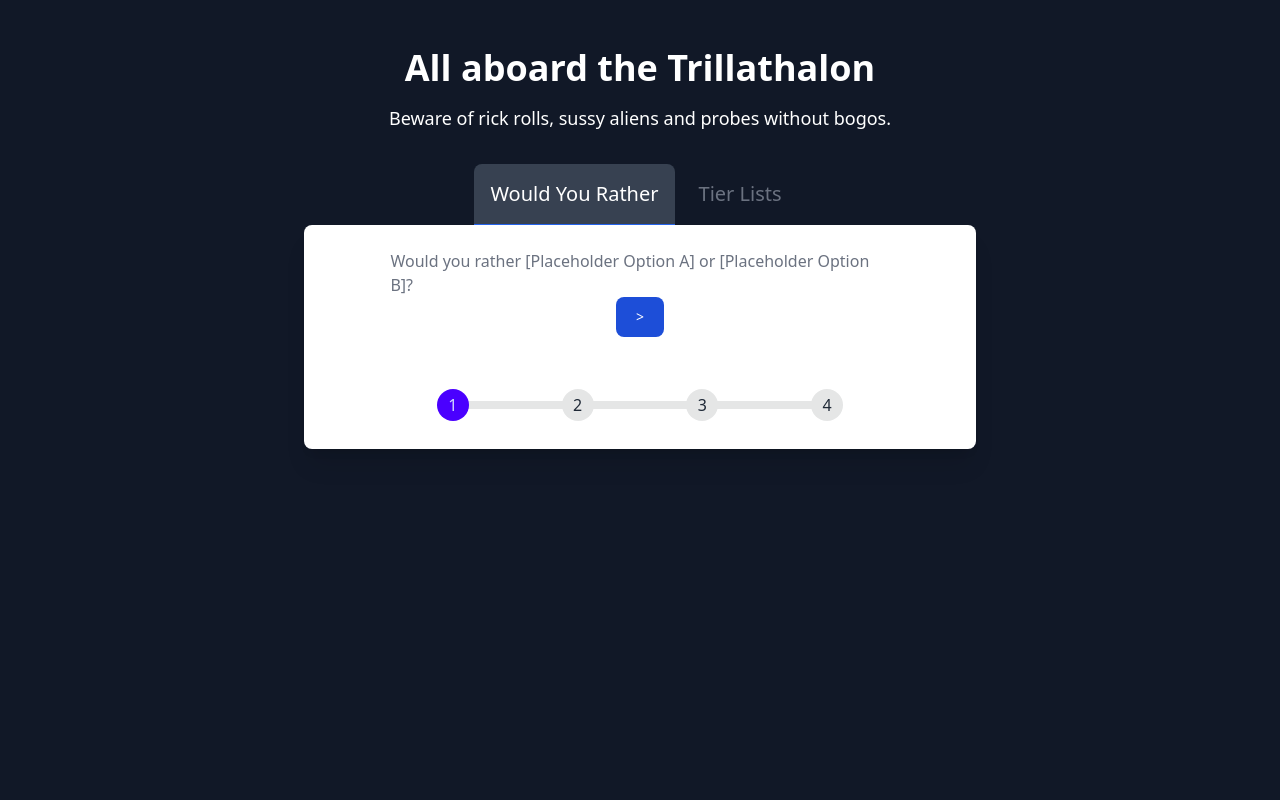
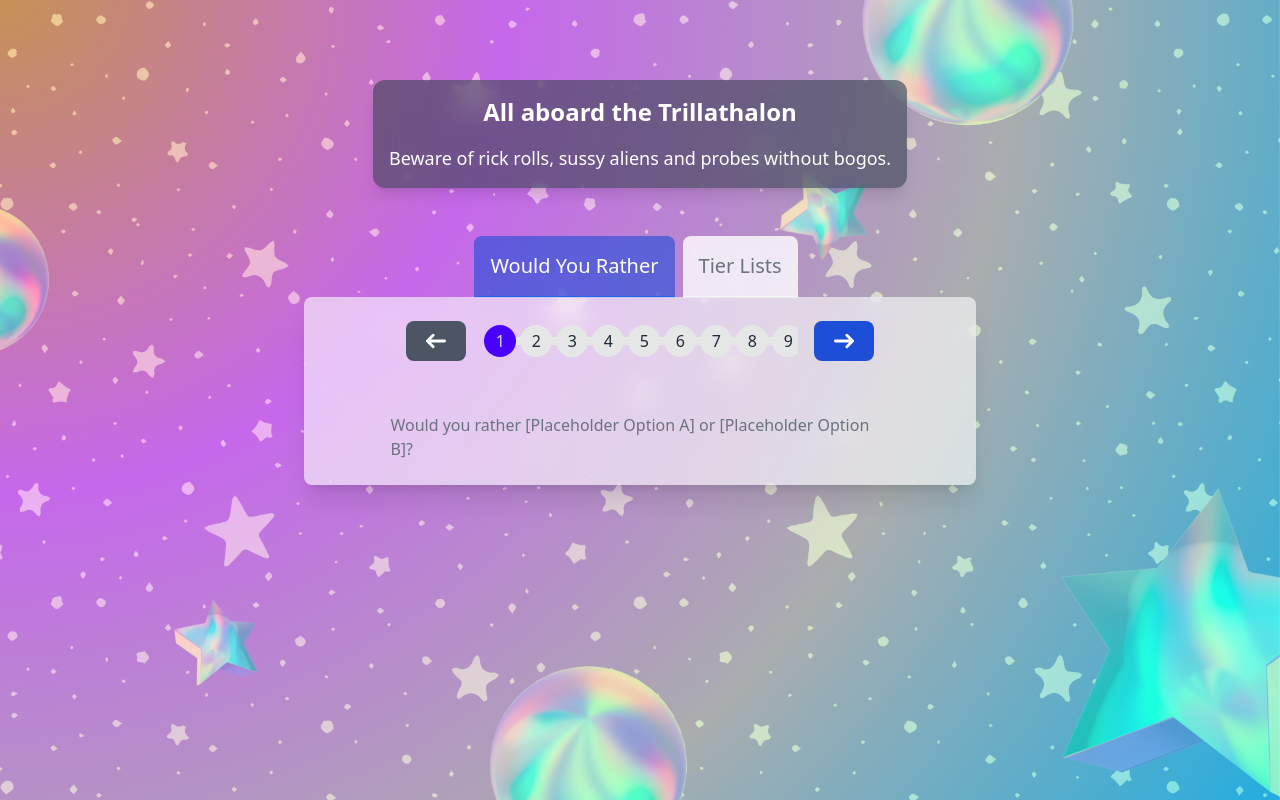
Before and after one commit to volatilevortex/Trillathalon, a plain HTML site: page index.html in a window 1280 px wide. Drawn offline with nearby package versions, Linux system fonts and the light colour scheme.

Commit message:
Update style

```diff
--- a/index.html
+++ b/index.html
@@ -4,27 +4,29 @@
     <meta charset="UTF-8">
     <meta name="viewport" content="width=device-width, initial-scale=1.0">
     <title>Trillathalon</title>
-    <script src="script.js"></script>
     <script src="https://cdn.tailwindcss.com"></script>
+    <link href="styles.css" rel="stylesheet" type="text/css" />
     <link href="https://cdn.jsdelivr.net/npm/daisyui@4.12.2/dist/full.min.css" rel="stylesheet" type="text/css" />
     <script src="https://cdnjs.cloudflare.com/ajax/libs/flowbite/2.3.0/flowbite.min.js"></script>
     <style>
         @import url('https://fonts.googleapis.com/css2?family=Inter:wght@400;500;600;700&display=swap');
     </style>
 </head>
-<body class="bg-gray-900 h-full text-white font-sans">
-<div class="flex flex-col items-center py-12">
-    <h1 class="text-4xl font-bold mb-4">All aboard the Trillathalon</h1>
-    <p class="text-lg mb-8">Beware of rick rolls, sussy aliens and probes without bogos.</p>
+<body class="h-full text-white font-sans" style="background-image: url('assets/bg.png'); background-size: cover; background-position: center;">
+<div class="flex flex-col items-center py-12 h-2/3">
+    <div class="flex flex-col items-center m-8 mb-12 p-4 backdrop-blur-md rounded-xl bg-gray-700/60 shadow-lg">
+        <h1 class="text-2xl font-bold mb-4">All aboard the Trillathalon</h1>
+        <p class="text-lg">Beware of rick rolls, sussy aliens and probes without bogos.</p>
+    </div>
 
     <div class="w-full max-w-2xl">
         <div>
             <ul class="flex flex-row -mb-px text-xl font-medium text-center justify-center w-full inline-flex" id="default-tab" data-tabs-toggle="#default-tab-content" role="tablist">
                 <li class="me-2" role="presentation">
-                    <button class="inline-block p-4 border-b-2 rounded-t-lg transition-all duration-300
+                    <button class="inline-block p-4 border-b-2 rounded-t-lg transition-all duration-300 bg-white/80 dark:bg-gray-800/80 backdrop-blur-md
                                        hover:text-gray-600 hover:border-gray-300 dark:hover:text-gray-300
-                                       text-gray-500 dark:text-gray-400
-                                       aria-selected:bg-gray-700 dark:aria-selected:bg-gray-700
+                                       text-gray-300 dark:text-gray-200
+                                       aria-selected:bg-blue-700/60 dark:aria-selected:bg-blue-700/60
                                        aria-selected:text-white dark:aria-selected:text-white
                                        aria-selected:border-blue-600 dark:aria-selected:border-blue-500"
                             id="wyr-tab" data-tabs-target="#wyr" type="button" role="tab" aria-controls="wyr" aria-selected="true">
@@ -32,10 +34,10 @@
                     </button>
                 </li>
                 <li class="me-2" role="presentation">
-                    <button class="inline-block p-4 border-b-2 rounded-t-lg transition-all duration-300
+                    <button class="inline-block p-4 border-b-2 rounded-t-lg transition-all duration-300 bg-white/80 dark:bg-gray-800/80 backdrop-blur-md
                                        hover:text-gray-600 hover:border-gray-300 dark:hover:text-gray-300
-                                       border-transparent text-gray-500 dark:text-gray-400
-                                       aria-selected:bg-gray-700 dark:aria-selected:bg-gray-700
+                                       text-gray-300 dark:text-gray-200
+                                       aria-selected:bg-blue-700/60 dark:aria-selected:bg-blue-700/60
                                        aria-selected:text-white dark:aria-selected:text-white
                                        aria-selected:border-blue-600 dark:aria-selected:border-blue-500"
                             id="tl-tab" data-tabs-target="#tl" type="button" role="tab" aria-controls="tl" aria-selected="false">
@@ -46,26 +48,32 @@
         </div>
     </div>
 
-    <div id="default-tab-content" class="w-full mx-auto bg-white dark:bg-gray-800 rounded-lg shadow-xl p-6 max-w-2xl">
-        <div class="w-4/5 mx-auto block" id="wyr" role="tabpanel" aria-labelledby="wyr-tab">
+    <div id="default-tab-content" class="w-full h-full mx-auto bg-white/60 dark:bg-gray-800/60 rounded-lg shadow-xl p-6 max-w-2xl backdrop-blur-md shadow-lg">
+        <div class="w-4/5 mx-auto block flex flex-col justify-between h-full" id="wyr" role="tabpanel" aria-labelledby="wyr-tab">
+            <div class="w-full">
+                <div class="flex flex-row items-center justify-center">
+                    <button id="prev-wyr-btn" class="text-white bg-blue-700 hover:bg-blue-800 font-medium rounded-lg text-sm px-5 py-2.5 mx-4 dark:bg-blue-600 dark:hover:bg-blue-700 focus:outline-none dark:focus:ring-blue-800">
+                        <svg class="w-5 h-5" aria-hidden="true" xmlns="http://www.w3.org/2000/svg" viewBox="0 0 14 10">
+                            <path stroke="currentColor" stroke-linecap="round" stroke-linejoin="round" stroke-width="2" d="M13 5H1m0 0L5 1m-4 4L5 9"/>
+                        </svg>
+                    </button>
+                    <ul class="steps steps-horizontal w-full text-white" id="wyr-steps">
+                    </ul>
+                    <button id="next-wyr-btn" class="text-white bg-blue-700 hover:bg-blue-800 font-medium rounded-lg px-5 py-2.5 mx-4 dark:bg-blue-600 dark:hover:bg-blue-700 focus:outline-none dark:focus:ring-blue-800">
+                        <svg class="w-5 h-5" aria-hidden="true" xmlns="http://www.w3.org/2000/svg" viewBox="0 0 14 10">
+                            <path stroke="currentColor" stroke-linecap="round" stroke-linejoin="round" stroke-width="2" d="M1 5h12m0 0L9 1m4 4L9 9"/>
+                        </svg>
+                    </button>
+                </div>
+            </div>
             <p id="wyr-question-text" class="text-md text-gray-500 dark:text-gray-200">Testing this space</p>
-            <div class="flex flex-row items-center justify-center">
-                <button id="prev-wyr-btn" class="text-white bg-blue-700 hover:bg-blue-800 font-medium rounded-lg text-sm px-5 py-2.5 mx-4 dark:bg-blue-600 dark:hover:bg-blue-700 focus:outline-none dark:focus:ring-blue-800"><</button>
-                <button id="next-wyr-btn" class="text-white bg-blue-700 hover:bg-blue-800 font-medium rounded-lg text-sm px-5 py-2.5 mx-4 dark:bg-blue-600 dark:hover:bg-blue-700 focus:outline-none dark:focus:ring-blue-800">></button>
-            </div>
-            <div class="w-full mt-12">
-                <ul class="steps steps-horizontal w-full text-white">
-                    <li class="step step-primary" data-content="1"></li>
-                    <li class="step" data-content="2"></li>
-                    <li class="step" data-content="3"></li>
-                    <li class="step" data-content="4"></li>
-                </ul>
-            </div>
         </div>
         <div class="hidden w-4/5 mx-auto" id="tl" role="tabpanel" aria-labelledby="tl-tab">
             <p class="text-md text-gray-500 dark:text-gray-200">This is some placeholder content for the <strong class="font-medium text-gray-800 dark:text-white">Tier Lists tab</strong>. Clicking another tab will toggle the visibility of this one for the next.</p>
         </div>
     </div>
 </div>
+
+<script src="script.js"></script>
 </body>
 </html>
--- a/script.js
+++ b/script.js
@@ -1,4 +1,3 @@
-document.addEventListener('DOMContentLoaded', () => {
 const wyrQuestions = [
     "Would you rather [Placeholder Option A] or [Placeholder Option B]?",
     "Would you rather [Insert First Scenario Here] or [Insert Second Scenario Here]?",
@@ -7,11 +6,38 @@ document.addEventListener('DOMContentLoaded', () => {
     "Would you rather experience [Challenge A] or [Challenge B]?",
     "Would you rather live with [Condition 1] or [Condition 2]?",
     "Would you rather possess [Power 1] or [Power 2]?",
-        "Would you rather have [Companion Type 1] or [Companion Type 2]?"
+    "Would you rather have [Companion Type 1] or [Companion Type 2]?",
+    "Would you rather [Transform A] or [Transform B]?",
+    "Would you rather have [Unlimited Resource 1] or [Unlimited Resource 2]?",
+    "Would you rather possess [Supernatural Ability 1] or [Supernatural Ability 2]?",
+    "Would you rather have [Personal Service A] or [Personal Service B]?",
+    "Would you rather always be [Time State 1] or always be [Time State 2]?",
+    "Would you rather never [Action 1] or only [Action 2] for the rest of your life?",
+    "Would you rather have [Perpetual Item 1] or [Perpetual Item 2]?",
+    "Would you rather communicate with [Entity Type 1] or comprehend [Language Type 2]?",
+    "Would you rather live without [Modern Convenience 1] or live without [Essential Utility 2]?",
+    "Would you rather have a [Life Control Feature 1] or a [Life Control Feature 2]?",
+    "Would you rather be the greatest in [Art Form 1] or the greatest in [Art Form 2]?",
+    "Would you rather lose [Memory Set A] or lose [Memory Set B]?",
+    "Would you rather acquire [Societal Status] or possess [Ultimate Attribute]?",
+    "Would you rather have [Physical Enhancement 1] or [Physical Enhancement 2]?",
+    "Would you rather endure [Unpleasant Routine 1] or tolerate [Unsanitary Habit 2]?",
+    "Would you rather manipulate [Element 1] or manipulate [Element 2]?",
+    "Would you rather reside in [Spooky Setting A] with [Presence 1] or in [Normal Setting B] with [Spooky Location 2]?",
+    "Would you rather perceive [Mental Ability A] or influence [Mental Ability B]?",
+    "Would you rather persistently face [Frustration Type 1] or consistently experience [Frustration Type 2]?",
+    "Would you rather have [Body Condition 1] or have [Body Condition 2]?",
+    "Would you rather achieve [Post-mortem Recognition] or experience [Living Anonymity]?",
+    "Would you rather perfectly imitate [Vocal Type] or perfectly replicate [Musical Talent]?",
+    "Would you rather only use [Volume Level 1] or only use [Volume Level 2]?",
+    "Would you rather adopt [Mythical Creature 1] or adopt [Mythical Creature 2]?",
+    "Would you rather inhabit [Dwelling Type 1] or inhabit [Dwelling Type 2]?",
+    "Would you rather lose the capacity for [Sense/Function 1] or lose the capacity for [Sense/Function 2]?"
 ];
 
 let currentWyrIndex = 0;
 
+function setWyrNavigation(){
     const wyrQuestionDisplay = document.getElementById('wyr-question-text');
     const prevWyrBtn = document.getElementById('prev-wyr-btn');
     const nextWyrBtn = document.getElementById('next-wyr-btn');
@@ -20,27 +46,32 @@ document.addEventListener('DOMContentLoaded', () => {
         if (wyrQuestionDisplay) {
             wyrQuestionDisplay.textContent = wyrQuestions[currentWyrIndex];
         }
+        setWrySteps()
         if(currentWyrIndex === 0){
             if (prevWyrBtn) {
                 prevWyrBtn.disabled = true;
-                prevWyrBtn.hidden = true;
+                prevWyrBtn.classList.remove('bg-blue-700', 'hover:bg-blue-800', 'dark:bg-blue-600', 'dark:hover:bg-blue-700', 'focus:outline-none', 'dark:focus:ring-blue-800', );
+                prevWyrBtn.classList.add('bg-gray-600', 'cursor-not-allowed', 'dark:bg-gray-700');
             }
         } else {
             if (prevWyrBtn) {
                 prevWyrBtn.disabled = false;
-                prevWyrBtn.hidden = false;
+                prevWyrBtn.classList.add('bg-blue-700', 'hover:bg-blue-800', 'dark:bg-blue-600', 'dark:hover:bg-blue-700', 'focus:outline-none', 'dark:focus:ring-blue-800', );
+                prevWyrBtn.classList.remove('bg-gray-600', 'cursor-not-allowed', 'dark:bg-gray-700');
             }
         }
 
         if (currentWyrIndex === wyrQuestions.length - 1) {
             if (nextWyrBtn) {
                 nextWyrBtn.disabled = true;
-                nextWyrBtn.hidden = true;
+                nextWyrBtn.classList.remove('bg-blue-700', 'hover:bg-blue-800', 'dark:bg-blue-600', 'dark:hover:bg-blue-700', 'focus:outline-none', 'dark:focus:ring-blue-800', );
+                nextWyrBtn.classList.add('bg-gray-600', 'cursor-not-allowed', 'dark:bg-gray-700');
             }
         } else {
             if (nextWyrBtn) {
                 nextWyrBtn.disabled = false;
-                nextWyrBtn.hidden = false;
+                nextWyrBtn.classList.add('bg-blue-700', 'hover:bg-blue-800', 'dark:bg-blue-600', 'dark:hover:bg-blue-700', 'focus:outline-none', 'dark:focus:ring-blue-800', );
+                nextWyrBtn.classList.remove('bg-gray-600', 'cursor-not-allowed', 'dark:bg-gray-700');
             }
         }
     }
@@ -60,4 +91,38 @@ document.addEventListener('DOMContentLoaded', () => {
     }
 
     updateWyrDisplay();
+}
+
+function addWyrSteps(){
+    const stepsList = document.getElementById('wyr-steps');
+
+    for (let i = 0; i < wyrQuestions.length; i++) {
+        const newStepLi = document.createElement('li');
+        newStepLi.id = `wyr-${i}`;
+        newStepLi.classList.add('step');
+        newStepLi.classList.add('step-minimal');
+        if(i === 0) {
+            newStepLi.classList.add('step-primary');
+        }
+        newStepLi.setAttribute('data-content', String(i + 1));
+        stepsList.appendChild(newStepLi);
+    }
+}
+
+function setWrySteps(){
+    const stepsList = document.getElementById('wyr-steps');
+    const wyrSteps = stepsList.querySelectorAll('.step');
+
+    wyrSteps.forEach((step, index) => {
+        if (index < currentWyrIndex + 1) {
+            step.classList.add('step-primary');
+        } else {
+            step.classList.remove('step-primary');
+        }
     });
+}
+
+document.addEventListener('DOMContentLoaded', () => {
+    setWyrNavigation();
+    addWyrSteps();
+});
--- a/styles.css
+++ b/styles.css
@@ -0,0 +1,9 @@
+#wyr-steps {
+    overflow-x: auto;
+    scrollbar-width: none;
+    -ms-overflow-style: none;
+}
+
+#wyr-steps .step {
+    min-width: 2.25rem;
+}
```
Also changed, not shown: assets/bg.png (added). Lines whose indentation alone changed are shown as unchanged.
